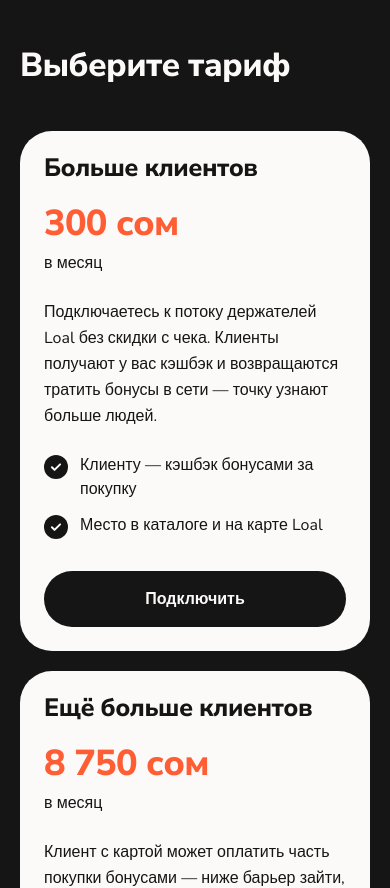
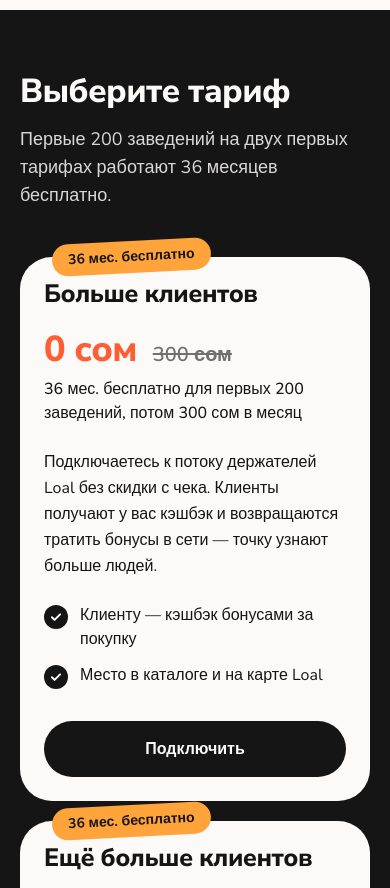
Before and after one commit to Prom-Consulting/cashup-landing, a Next.js app in the folder apps/landing/: page /become-partner in a window 390 px wide. Shown: the part 3240-4128 px from the top of the page. Built offline with nearby package versions, Linux system fonts and the light colour scheme; no server answers.

Commit message:
feat(landing): bring back the launch offer — the first 200 businesses on the two lower tariffs get 36 months free
Reverts 7cbdef0.

Co-Authored-By: Claude Opus 5.5 (1M context) <noreply@anthropic.com>

```diff
--- a/apps/landing/app/_data/business-pricing.ts
+++ b/apps/landing/app/_data/business-pricing.ts
@@ -8,6 +8,16 @@ export const BUSINESS_MONTHLY_PRICES = {
 
 export type BusinessTariff = keyof typeof BUSINESS_MONTHLY_PRICES;
 
+/**
+ * Акция запуска: первым местам на двух нижних тарифах — бесплатные месяцы. Сервер её не считает:
+ * месяцы выдаёт агентство («Подписка заведения» в карточке), поэтому мест здесь не показываем.
+ */
+export const LAUNCH_OFFER = {
+  seats: 200,
+  months: 36,
+  tariffs: ["more_clients", "even_more_clients"] as BusinessTariff[],
+};
+
 const money = new Intl.NumberFormat("ru-RU");
 
 export const formatSom = (value: number) => `${money.format(value)} сом`;
--- a/apps/landing/app/_data/models.ts
+++ b/apps/landing/app/_data/models.ts
@@ -1,4 +1,4 @@
-import { BUSINESS_MONTHLY_PRICES, type BusinessTariff } from "./business-pricing";
+import { BUSINESS_MONTHLY_PRICES, LAUNCH_OFFER, type BusinessTariff } from "./business-pricing";
 
 // Тарифы на странице «Стать партнёром» (Доп. №5): польза для бизнеса и чем тариф лучше
 // более дешёвого, а не список технических фич.
@@ -8,6 +8,8 @@ export type Model = {
   title: string;
   /** Целые сомы в месяц. */
   priceKgs: number;
+  /** Первые места бесплатны (LAUNCH_OFFER). */
+  launchOffer: boolean;
   benefit: string;
   /** Чем лучше тарифа подешевле; у самого дешёвого нет. */
   better?: string;
@@ -18,11 +20,13 @@ export type Model = {
 
 export function models(formUrl: string): Model[] {
   const href = (tariff: BusinessTariff) => `${formUrl.split("#")[0]}?tariff=${tariff}#form`;
+  const free = (tariff: BusinessTariff) => LAUNCH_OFFER.tariffs.includes(tariff);
   return [
     {
       key: "more_clients",
       title: "Больше клиентов",
       priceKgs: BUSINESS_MONTHLY_PRICES.more_clients,
+      launchOffer: free("more_clients"),
       benefit:
         "Подключаетесь к потоку держателей Loal без скидки с чека. Клиенты получают у вас кэшбэк и возвращаются тратить бонусы в сети — точку узнают больше людей.",
       points: ["Клиенту — кэшбэк бонусами за покупку", "Место в каталоге и на карте Loal"],
@@ -32,6 +36,7 @@ export function models(formUrl: string): Model[] {
       key: "even_more_clients",
       title: "Ещё больше клиентов",
       priceKgs: BUSINESS_MONTHLY_PRICES.even_more_clients,
+      launchOffer: free("even_more_clients"),
       benefit:
         "Клиент с картой может оплатить часть покупки бонусами — ниже барьер зайти, выше шанс закрыть чек. Бонусы списываются сами.",
       better: "Чем лучше «Больше клиентов»: бонусы тратят у вас, а не только получают кэшбэк.",
@@ -46,6 +51,7 @@ export function models(formUrl: string): Model[] {
       key: "very_many_clients",
       title: "Очень много клиентов",
       priceKgs: BUSINESS_MONTHLY_PRICES.very_many_clients,
+      launchOffer: free("very_many_clients"),
       benefit:
         "Полный цикл: у вас и тратят бонусы, и получают кэшбэк. Заведение выделено в каталоге и на карте, а раз в неделю — целый день повышенной видимости.",
       better: "Чем лучше «Ещё больше клиентов»: кэшбэк у вас и продвижение внутри Loal.",
--- a/apps/landing/app/become-partner/page.tsx
+++ b/apps/landing/app/become-partner/page.tsx
@@ -4,6 +4,7 @@ import { SiteFooter } from "../_components/site-footer";
 import { SiteHeader } from "../_components/site-header";
 import { ScrollToHash } from "../_components/scroll-to-hash";
 import { models } from "../_data/models";
+import { LAUNCH_OFFER } from "../_data/business-pricing";
 import { PAGE_SEO, openGraph } from "../_data/seo";
 import { CITY, EMAIL, OCTOPAY_URL, PARTNER_MAIL, PHONE, PHONE_HREF } from "../_data/site";
 import { PartnerForm } from "./partner-form";
@@ -23,7 +24,7 @@ const steps = [
   },
   {
     title: "Получаете кабинет",
-    text: "Регистрация бесплатная. Подписку на выбранный тариф оплачиваете в кабинете Loal — после проверки заведения.",
+    text: `Регистрация бесплатная. Первым ${LAUNCH_OFFER.seats} заведениям на тарифах «Больше клиентов» и «Ещё больше клиентов» — ${LAUNCH_OFFER.months} месяцев без оплаты.`,
   },
   {
     title: "Настраиваете процент",
@@ -57,7 +58,7 @@ const gains = [
 const faq = [
   {
     q: "Когда заведение появится в каталоге?",
-    a: "После проверки заведения и при оплаченной подписке. Если подписка не продлена, заведение скрывается из каталога до оплаты.",
+    a: "После проверки заведения и при оплаченной подписке. Заведения, получившие место по акции, работают бесплатно весь срок акции. Если подписка не продлена, заведение скрывается из каталога до оплаты.",
   },
   {
     q: "Чем тарифы отличаются друг от друга?",
@@ -119,6 +120,9 @@ export default function BecomePartnerPage() {
         <section className="bg-graphite text-paper">
           <div className="mx-auto max-w-[1440px] px-5 py-16 sm:px-10 sm:py-20 xl:py-24">
             <h2 className="display text-[clamp(2.08rem,4.86vw,4.14rem)]">Выберите тариф</h2>
+            <p className="mt-4 max-w-[60ch] text-lg opacity-85">
+              Первые {LAUNCH_OFFER.seats} заведений на двух первых тарифах работают {LAUNCH_OFFER.months} месяцев бесплатно.
+            </p>
             <div className="mt-12 grid gap-5 xl:grid-cols-3 xl:items-stretch">
               {models("#form").map((m) => (
                 <article
@@ -127,8 +131,13 @@ export default function BecomePartnerPage() {
                     m.featured ? "bg-flame-ink text-paper xl:-my-4 xl:py-14" : "bg-paper text-graphite"
                   }`}
                 >
+                  {m.launchOffer && (
+                    <p className="absolute -top-4 left-8 rotate-[-3deg] rounded-full bg-amber px-4 py-1.5 text-sm font-bold text-graphite sm:left-10">
+                      {LAUNCH_OFFER.months} мес. бесплатно
+                    </p>
+                  )}
                   <h3 className="display text-[clamp(1.57rem,2.36vw,2.07rem)]">{m.title}</h3>
-                  <TariffPrice priceKgs={m.priceKgs} featured={m.featured} />
+                  <TariffPrice priceKgs={m.priceKgs} launchOffer={m.launchOffer} featured={m.featured} />
                   <p className="mt-6 leading-relaxed">{m.benefit}</p>
                   {m.better && <p className="mt-3 font-bold leading-snug">{m.better}</p>}
                   <ul className="mt-6 flex flex-1 flex-col gap-3">
@@ -195,7 +204,7 @@ export default function BecomePartnerPage() {
             <div>
               <h2 className="display text-[clamp(2.08rem,4.86vw,4.14rem)] brand-gradient-text">Заявка</h2>
               <p className="mt-6 max-w-[42ch] text-lg leading-relaxed">
-                Выберите тариф и подтвердите телефон — регистрация бесплатная. Подписку оплачивают в кабинете Loal. Если нужна помощь, напишите нам.
+                Выберите тариф и подтвердите телефон — регистрация бесплатная. Подписку оплачивают в кабинете Loal, а первым {LAUNCH_OFFER.seats} заведениям на двух первых тарифах она не нужна {LAUNCH_OFFER.months} месяцев. Если нужна помощь, напишите нам.
               </p>
               <ul className="mt-8 flex flex-col gap-3 text-lg">
                 <li>
--- a/apps/landing/app/become-partner/partner-form.tsx
+++ b/apps/landing/app/become-partner/partner-form.tsx
@@ -12,7 +12,7 @@ import { StorefrontImages } from "./storefront-images";
 import type { Point } from "./location-picker";
 import { toPhoneDigits, coordsFrom2gis, merchantProfileFormSchema } from "@loal/api";
 import { categories } from "../_data/categories";
-import { businessPrice, type BusinessTariff } from "../_data/business-pricing";
+import { businessPrice, LAUNCH_OFFER, type BusinessTariff } from "../_data/business-pricing";
 import { API_URL, EMAIL, OCTOPAY_URL, PARTNER_APP_URL, PHONE, PHONE_HREF } from "../_data/site";
 
 gsap.registerPlugin(useGSAP);
@@ -24,7 +24,10 @@ const LocationPicker = dynamic(() => import("./location-picker"), {
 });
 
 // Доп. №5: три тарифа Loal. «Только OctōPAY» больше не оформляется здесь — ссылка на octopay.click.
-const offerNote = (tariff: BusinessTariff) => `${businessPrice(tariff)}/мес`;
+const offerNote = (tariff: BusinessTariff) =>
+  LAUNCH_OFFER.tariffs.includes(tariff)
+    ? `0 сом ${LAUNCH_OFFER.months} мес. — первым ${LAUNCH_OFFER.seats}, потом ${businessPrice(tariff)}/мес`
+    : `${businessPrice(tariff)}/мес`;
 const tariffs = [
   { id: "more_clients", label: "Больше клиентов", note: offerNote("more_clients") },
   { id: "even_more_clients", label: "Ещё больше клиентов", note: offerNote("even_more_clients") },
@@ -700,7 +703,9 @@ export function PartnerForm() {
               </Button>
               {!recovering && (
                 <p className="max-w-[52ch] text-sm leading-relaxed opacity-75">
-                  {"После кода создадим кабинет, подписку оплатите в нём. Заведение начнёт работу после проверки Loal."}
+                  {LAUNCH_OFFER.tariffs.includes(tariff)
+                    ? `После кода создадим кабинет. Первым ${LAUNCH_OFFER.seats} заведениям ${LAUNCH_OFFER.months} месяцев — без оплаты. Заведение начнёт работу после проверки Loal.`
+                    : "После кода создадим кабинет, подписку оплатите в нём. Заведение начнёт работу после проверки Loal."}
                 </p>
               )}
               <button
@@ -871,7 +876,9 @@ function Status({ sent, failed, phone }: { sent: Registration; failed: string |
       {sent.state === "ready" && (
         <p className="rounded-2xl bg-cream px-4 py-3 text-base leading-relaxed">
           {isTariff(sent.tariff)
-            ? `Тариф «${TARIFF_LABEL[sent.tariff]}» — ${businessPrice(sent.tariff)}/мес. Оплатите подписку в кабинете Loal, чтобы принимать бонусы после проверки заведения.`
+            ? LAUNCH_OFFER.tariffs.includes(sent.tariff)
+              ? `Тариф «${TARIFF_LABEL[sent.tariff]}». Если вы среди первых ${LAUNCH_OFFER.seats} заведений, ${LAUNCH_OFFER.months} месяцев Loal включит бесплатно после проверки; иначе — ${businessPrice(sent.tariff)}/мес в кабинете.`
+              : `Тариф «${TARIFF_LABEL[sent.tariff]}» — ${businessPrice(sent.tariff)}/мес. Оплатите подписку в кабинете Loal, чтобы принимать бонусы после проверки заведения.`
             : sent.plan === "loyalty"
               ? "Оплатите подписку в кабинете Loal, чтобы принимать бонусы после проверки заведения."
               : sent.plan === "bundle"
--- a/apps/landing/app/become-partner/tariff-price.tsx
+++ b/apps/landing/app/become-partner/tariff-price.tsx
@@ -1,13 +1,40 @@
-import { formatSom } from "../_data/business-pricing";
+import { formatSom, LAUNCH_OFFER } from "../_data/business-pricing";
 
-/** Цена тарифа за месяц. */
-export function TariffPrice({ priceKgs, featured }: { priceKgs: number; featured?: boolean }) {
+/**
+ * Цена тарифа. На тарифах акции — «0 сом», рядом настоящая цена зачёркнута, ниже — для кого
+ * акция. Мест сервер не считает (бесплатные месяцы выдаёт агентство), поэтому без счётчика.
+ */
+export function TariffPrice({
+  priceKgs,
+  launchOffer,
+  featured,
+}: {
+  priceKgs: number;
+  launchOffer: boolean;
+  featured?: boolean;
+}) {
+  const accent = featured ? "text-paper" : "text-flame";
+
+  if (!launchOffer)
+    return (
+      <>
+        <p className={`display mt-6 text-[clamp(2.25rem,4.17vw,4.14rem)] whitespace-nowrap ${accent}`}>{formatSom(priceKgs)}</p>
+        <p className="mt-2 font-medium">в месяц</p>
+      </>
+    );
+
   return (
     <>
-      <p className={`display mt-6 text-[clamp(2.25rem,4.17vw,4.14rem)] whitespace-nowrap ${featured ? "text-paper" : "text-flame"}`}>
-        {formatSom(priceKgs)}
+      <p className="mt-6 flex flex-wrap items-baseline gap-x-4 gap-y-1">
+        <span className={`display text-[clamp(2.25rem,4.17vw,4.14rem)] whitespace-nowrap ${accent}`}>0 сом</span>
+        <s className="text-xl font-semibold whitespace-nowrap opacity-60 sm:text-2xl">
+          <span className="sr-only">вместо </span>
+          {formatSom(priceKgs)}
+        </s>
       </p>
-      <p className="mt-2 font-medium">в месяц</p>
+      <p className="mt-2 font-medium">
+        {LAUNCH_OFFER.months} мес. бесплатно для первых {LAUNCH_OFFER.seats} заведений, потом {formatSom(priceKgs)} в месяц
+      </p>
     </>
   );
 }
```
Also changed, not shown: 1 other file (tests, documents, lock files or other folders).
